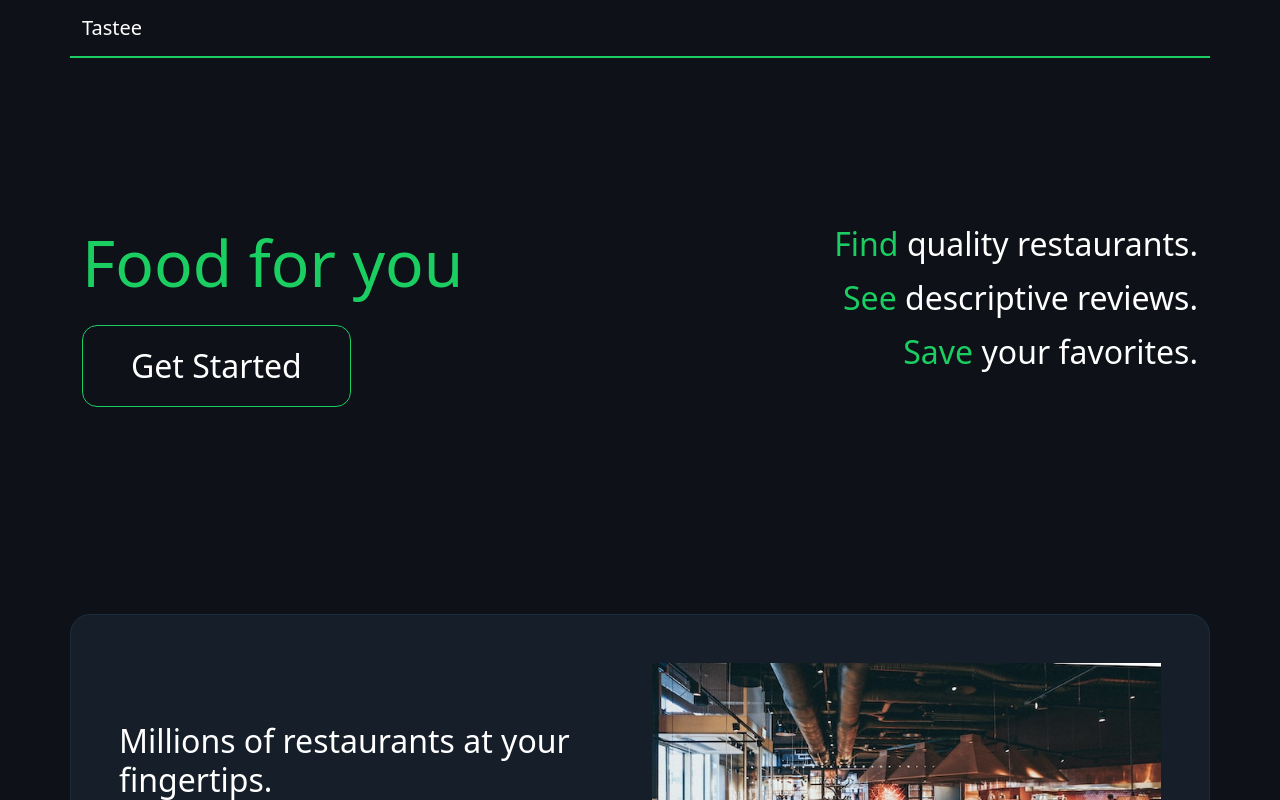
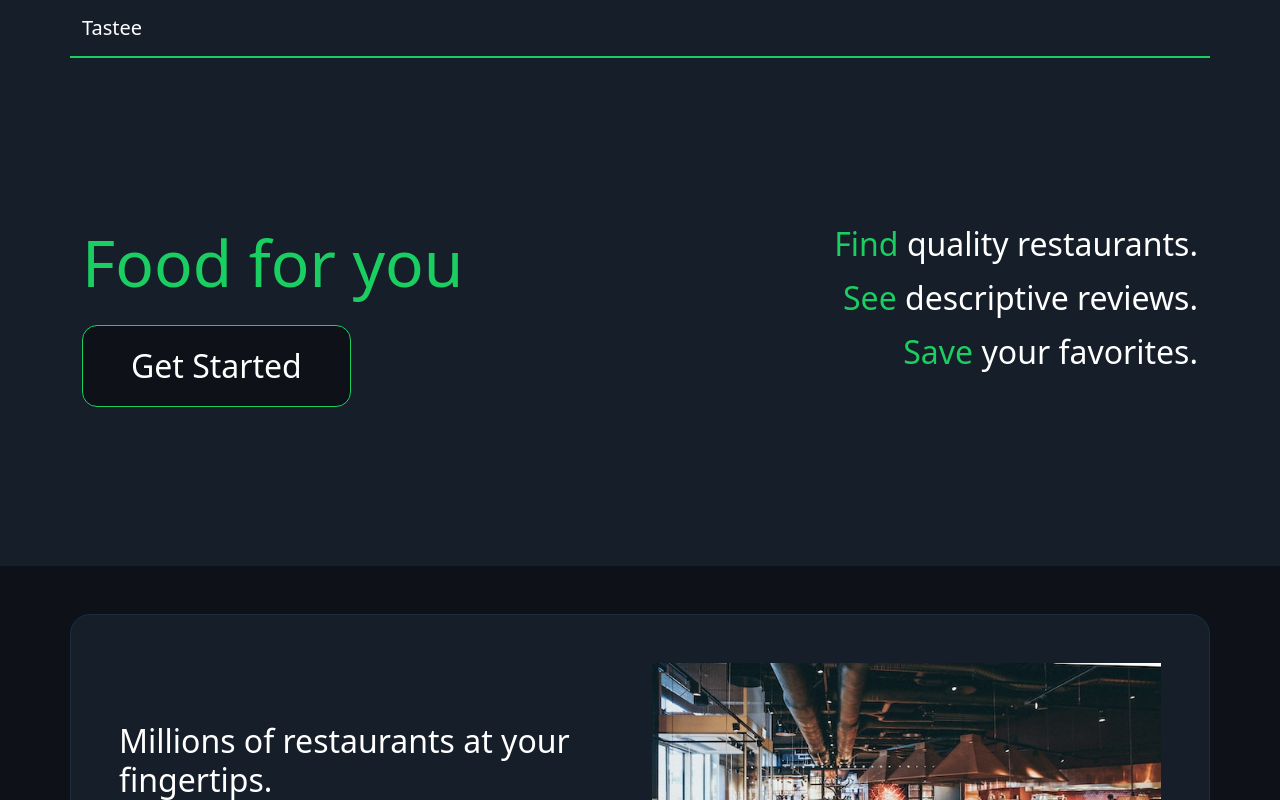
Before and after one commit to cop4808-spring-2023-fullstack-web/final-project-lkfau, a React (Create React App) app in the folder frontend/: page / in a window 1280 px wide. Shown: the top 800 px of the page. Built offline with nearby package versions, Linux system fonts and the light colour scheme; no server answers; the HTML template or start-up script is replaced by a standard one.

Commit message:
Navbar / Banner background color added

```diff
--- a/frontend/src/Components/Layout/NavBar/Navbar.module.css
+++ b/frontend/src/Components/Layout/NavBar/Navbar.module.css
@@ -1,5 +1,5 @@
 .tasteeNav{
-    background-color: var(--bg);
+    background-color: var(--primary);
 }
 .navContainer{
     padding-bottom: 0.5rem;
--- a/frontend/src/Components/UI/Banner/Banner.module.css
+++ b/frontend/src/Components/UI/Banner/Banner.module.css
@@ -1,5 +1,5 @@
 .banner {
-  background-color: var(--bg);
+  background-color: var(--primary);
   width: 100%;
   height: 500px;
   display: flex;
```
